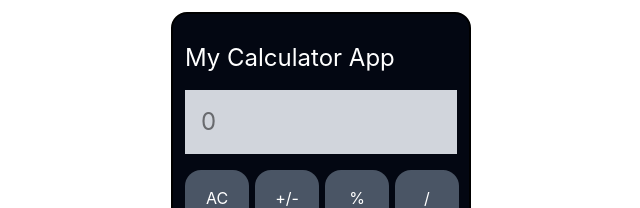
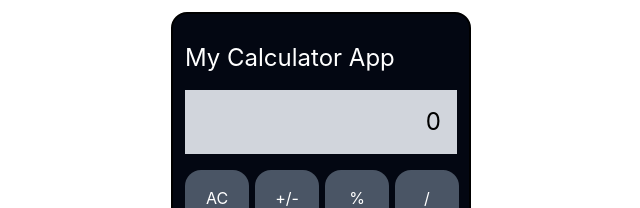
Before and after one commit to Dianah-Porter/Calculator-App-React, a React (Vite) app: page / in a window 1280 px wide. Shown: the top 208 px of the page, without its empty margins (319-959 px from the left). Built offline with nearby package versions, Linux system fonts and the light colour scheme.

Commit message:
feat: Displaying cliked nnumbers

```diff
--- a/src/App.jsx
+++ b/src/App.jsx
@@ -4,12 +4,15 @@ import Calculator from './Calculator'
 import Button from './Button'
 
 function App() {
-  const [count, setCount] = useState(0)
+  const [current, setCurrent] = useState('0');
+    function handleClick(value){
+       setCurrent(value);
+    }
 
   return (
     <>
       {/* <Button text={'5'}/> */}
-      <Calculator/>
+      <Calculator handleClick={handleClick} current={current} />
     </>
   )
 }
--- a/src/Button.jsx
+++ b/src/Button.jsx
@@ -1,9 +1,10 @@
 
-function Button({text}){
+function Button({text, onClick}){
     return (
     <div className="">
         <button
-    className="w-16 bg-gray-600 text-white rounded-2xl p-4 hover:bg-orange-400"
+        onClick={() => onClick(text)}
+        className="w-16 bg-gray-600 text-white rounded-2xl p-4 hover:bg-orange-400"
     >{text}</button>
     </div>
     );
--- a/src/Calculator.jsx
+++ b/src/Calculator.jsx
@@ -1,6 +1,6 @@
 import { useState } from 'react';
 import Button from './Button'
-function Calculator(){
+    function Calculator({handleClick, current}){
       const buttons = [
                     'AC', '+/-', '%', '/',
                     '7', '8', '9', 'X',
@@ -8,7 +8,6 @@ function Calculator(){
                     '1', '2', '3', '+',
                     '0', '.', '='
                     ];
-    const [display, setDisplay] = useState('0');
     const [previous, setPrevious] = useState(null);
     const [operator, setOperator] = useState(null);
 
@@ -27,23 +26,21 @@ function Calculator(){
         setDisplay('0')
 
     }
-
-    function handleClick(value){
-        if(!isNaN(value) || value == 0){
-
-        }
-    }
-
     return (
         <div className='w-75 border-2 mx-auto my-3 bg-gray-950 p-3 rounded-2xl'>
             <h1 className=" text-2xl py-4 text-white  ">My Calculator App</h1>
             <input type="text"
-            className=" bg-gray-300 w-68 p-4 text-2xl "
-            placeholder={'0'}
+            value={current}
+            readOnly
+            className=" bg-gray-300 w-68 p-4 text-2xl text-end "
+
             />
         <div className='grid grid-cols-4 gap-2 mt-4'>
             {buttons.map((btn, index)=>{
-                return (<Button text={btn}/>);
+                return (<Button text={btn}
+                    key={index}
+                    onClick={handleClick}
+                />);
             }
             )}
         </div>
```
